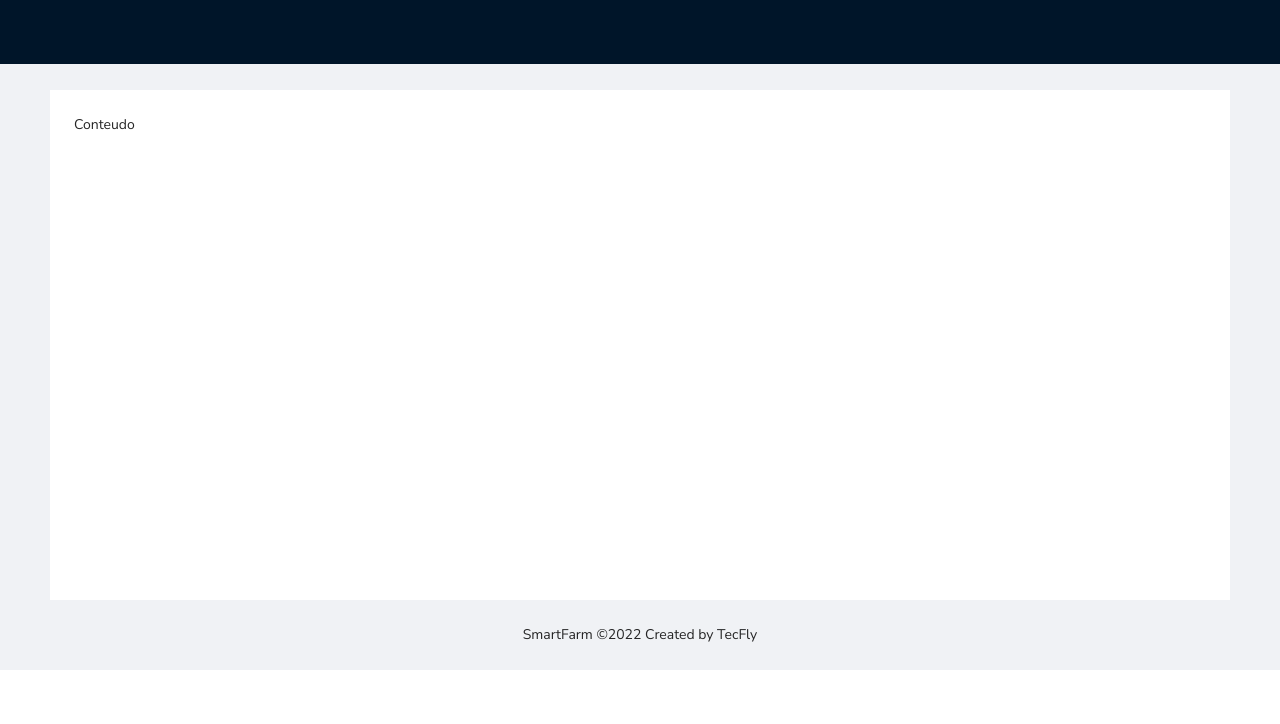
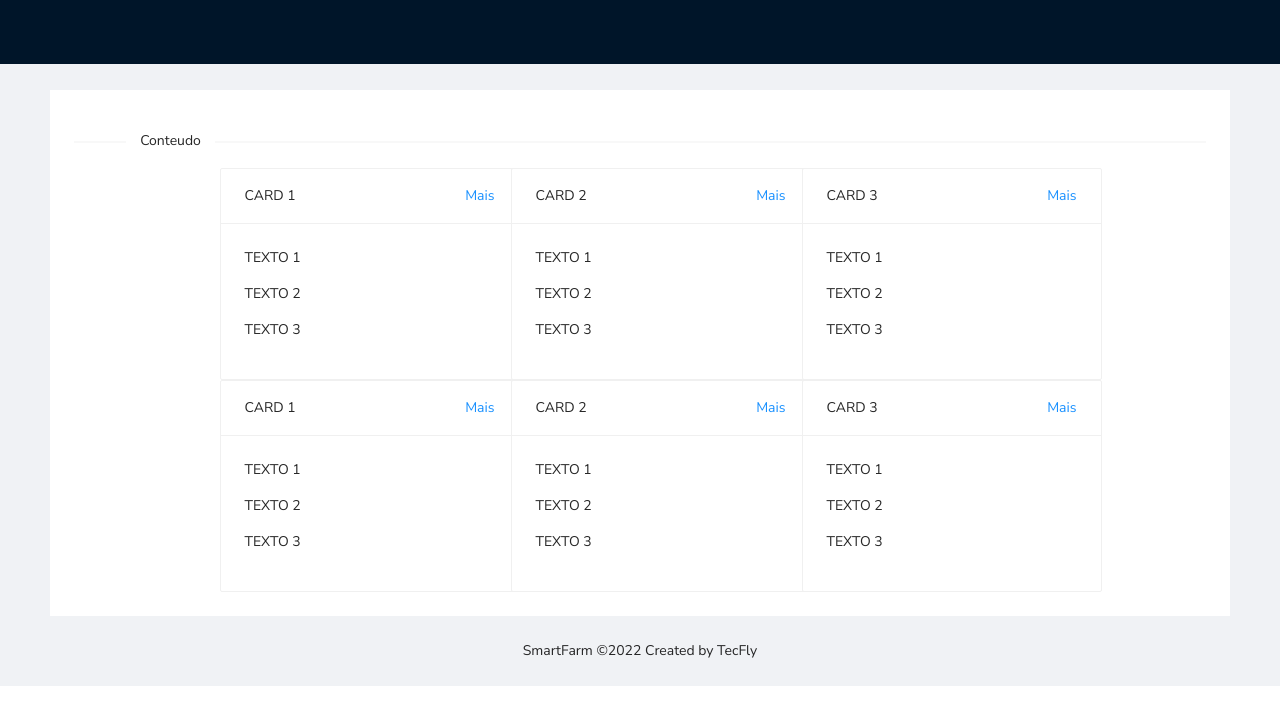
Before and after one commit to TECFlyingCommunity/SmartFarm-WEB, a React (Create React App) app: page /dashboard in a window 1280 px wide. Shown: the top 724 px of the page. Built offline with nearby package versions, Linux system fonts and the light colour scheme.

Commit message:
chore: Layout Basico dos Cards

```diff
--- /dev/null
+++ b/src/components/basicCards.tsx
@@ -0,0 +1,98 @@
+import React from "react";
+import { Card, Col, Row, Divider } from "antd";
+
+import { Layout } from "antd";
+
+const { Header, Content, Footer } = Layout;
+const style = {};
+
+export default () => (
+  <Content className="site-layout" style={{}}>
+    <div className="site-layout-background">
+      <Divider orientation="left">Conteudo</Divider>
+      <Row justify="center" gutter={{ xs: 8, sm: 16, md: 24, lg: 32 }}>
+        <Col className="gutter-row" span={6}>
+          <div style={style}>
+            <Card
+              title="CARD 1"
+              extra={<a href="#">Mais</a>}
+              style={{ width: 300 }}
+            >
+              <p>TEXTO 1</p>
+              <p>TEXTO 2</p>
+              <p>TEXTO 3</p>
+            </Card>
+          </div>
+        </Col>
+        <Col className="gutter-row" span={6}>
+          <div style={style}>
+            <Card
+              title="CARD 2"
+              extra={<a href="#">Mais</a>}
+              style={{ width: 300 }}
+            >
+              <p>TEXTO 1</p>
+              <p>TEXTO 2</p>
+              <p>TEXTO 3</p>
+            </Card>
+          </div>
+        </Col>
+        <Col className="gutter-row" span={6}>
+          <div style={style}>
+            <Card
+              title="CARD 3"
+              extra={<a href="#">Mais</a>}
+              style={{ width: 300 }}
+            >
+              <p>TEXTO 1</p>
+              <p>TEXTO 2</p>
+              <p>TEXTO 3</p>
+            </Card>
+          </div>
+        </Col>
+      </Row>
+
+      <Row justify="center" gutter={{ xs: 8, sm: 16, md: 24, lg: 32 }}>
+        <Col className="gutter-row" span={6}>
+          <div style={style}>
+            <Card
+              title="CARD 1"
+              extra={<a href="#">Mais</a>}
+              style={{ width: 300 }}
+            >
+              <p>TEXTO 1</p>
+              <p>TEXTO 2</p>
+              <p>TEXTO 3</p>
+            </Card>
+          </div>
+        </Col>
+        <Col className="gutter-row" span={6}>
+          <div style={style}>
+            <Card
+              title="CARD 2"
+              extra={<a href="#">Mais</a>}
+              style={{ width: 300 }}
+            >
+              <p>TEXTO 1</p>
+              <p>TEXTO 2</p>
+              <p>TEXTO 3</p>
+            </Card>
+          </div>
+        </Col>
+        <Col className="gutter-row" span={6}>
+          <div style={style}>
+            <Card
+              title="CARD 3"
+              extra={<a href="#">Mais</a>}
+              style={{ width: 300 }}
+            >
+              <p>TEXTO 1</p>
+              <p>TEXTO 2</p>
+              <p>TEXTO 3</p>
+            </Card>
+          </div>
+        </Col>
+      </Row>
+    </div>
+  </Content>
+);
--- a/src/pages/dashboard/index.tsx
+++ b/src/pages/dashboard/index.tsx
@@ -1,10 +1,13 @@
 import React from "react";
-import { Card, Col, Row } from "antd";
+import { Card, Col, Row, Divider } from "antd";
 import "antd/dist/antd.css";
 import "./estilo.css";
 import { Layout, Menu, Breadcrumb } from "antd";
 
+import Cards from "../../components/basicCards";
+
 const { Header, Content, Footer } = Layout;
+const style = { background: "#0092ff", padding: "8px 0", margin: "1px 0 0 0" };
 
 export default () => (
   <Layout className="container">
@@ -37,7 +40,7 @@ export default () => (
           minHeight: 510,
         }}
       >
-        Conteudo
+        <Cards />
       </div>
     </Content>
     <Footer
```
Also changed, not shown: src/index.tsx (+7 -7 lines).
